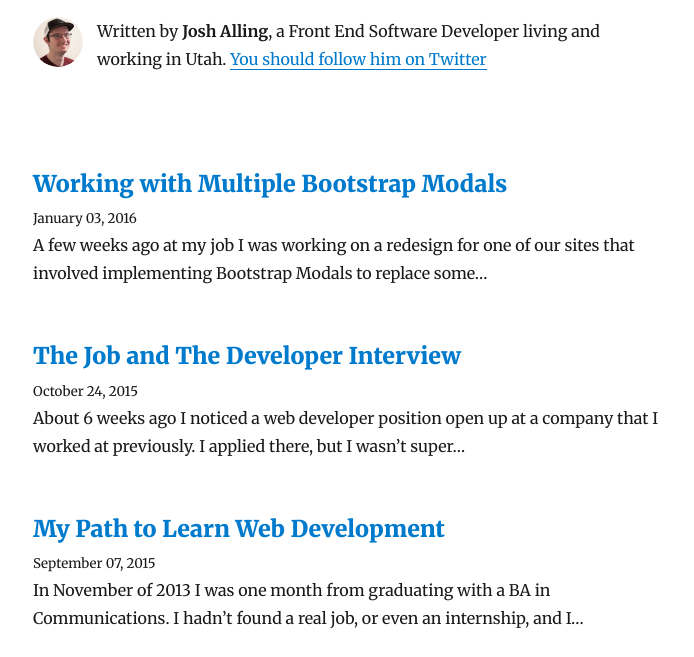
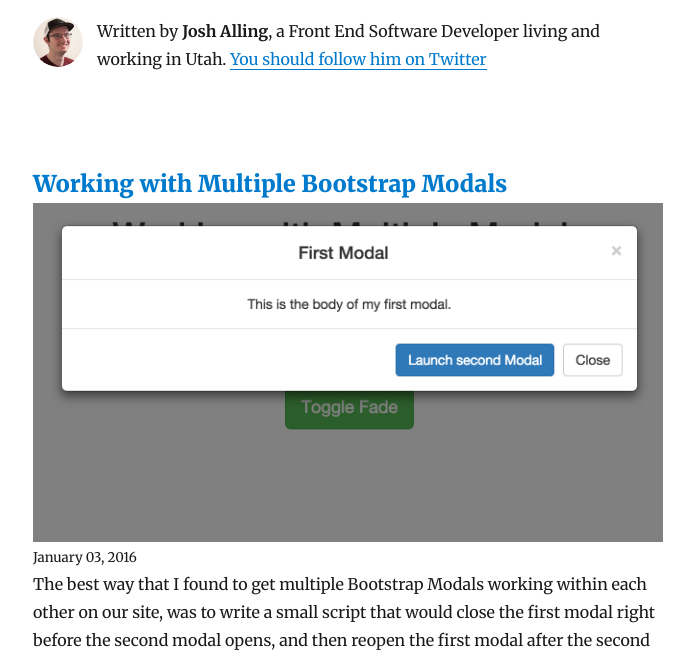
Before and after one commit to joshalling/joshalling, a Gatsby site: page / in a window 1280 px wide. Shown: the part 137-794 px from the top of the page, without its empty margins (292-986 px from the left). Built offline with nearby package versions, Linux system fonts and the light colour scheme; Gatsby itself is replaced by a stand-in of ours; some packages are replaced by stand-ins of ours.

Commit message:
add images to posts

```diff
--- a/content/blog/my-path-to-learn-web-development/index.md
+++ b/content/blog/my-path-to-learn-web-development/index.md
@@ -2,7 +2,6 @@
 title: 'My Path to Learn Web Development'
 description: This post describes my 2 year journey of learning to code
 date: '2015-09-07'
-image: ''
 ---
 
 In November of 2013 I was one month from graduating with a BA in Communications. I hadn’t found a real job, or even an internship, and I was starting to worry. While working part time in a warehouse, of all places, I heard about a site called Codecademy that taught technical Web Development skills for free. I figured it would be a good idea to gain some useful technical skills as a back up plan so I joined Codecademy that day and began learning.
--- a/content/blog/the-job-and-the-developer-interview/index.md
+++ b/content/blog/the-job-and-the-developer-interview/index.md
@@ -2,7 +2,6 @@
 title: 'The Job and The Developer Interview'
 description: These are a few things that I took away from my first developer interview experience. I hope others can learn from them as they try to get into this exciting field.
 date: '2015-10-24'
-image: ''
 ---
 
 About 6 weeks ago I noticed a web developer position open up at a company that I worked at previously. I applied there, but I wasn’t super optimistic about it because of my lack of professional experience. I thought that I might get to experience a developer interview to help me know what to expect in the future.
--- a/src/pages/index.js
+++ b/src/pages/index.js
@@ -1,5 +1,6 @@
 import React from 'react'
 import { Link, graphql } from 'gatsby'
+import Image from 'gatsby-image'
 
 import Bio from '../components/Bio'
 import Layout from '../components/Layout'
@@ -21,19 +22,30 @@
         <Bio />
         {posts.map(({ node }) => {
           const title = node.frontmatter.title || node.fields.slug
+          console.log(node)
           return (
             <div key={node.fields.slug}>
+              <Link style={{ boxShadow: `none` }} to={node.fields.slug}>
                 <h3
                   style={{
                     marginBottom: rhythm(1 / 4),
                   }}
                 >
-                <Link style={{ boxShadow: `none` }} to={node.fields.slug}>
                   {title}
+                </h3>
+                {node.frontmatter.image && (
+                  <Image
+                    sizes={node.frontmatter.image.childImageSharp.sizes}
+                    alt={title}
+                  />
+                )}
               </Link>
-              </h3>
               <small>{node.frontmatter.date}</small>
-              <p dangerouslySetInnerHTML={{ __html: node.excerpt }} />
+              <p
+                dangerouslySetInnerHTML={{
+                  __html: node.frontmatter.description,
+                }}
+              />
             </div>
           )
         })}
@@ -54,13 +66,20 @@
     allMarkdownRemark(sort: { fields: [frontmatter___date], order: DESC }) {
       edges {
         node {
-          excerpt
           fields {
             slug
           }
           frontmatter {
             date(formatString: "MMMM DD, YYYY")
+            description
             title
+            image {
+              childImageSharp {
+                sizes(maxWidth: 630) {
+                  ...GatsbyImageSharpSizes
+                }
+              }
+            }
           }
         }
       }
```
Lines whose indentation alone changed are shown as unchanged.
